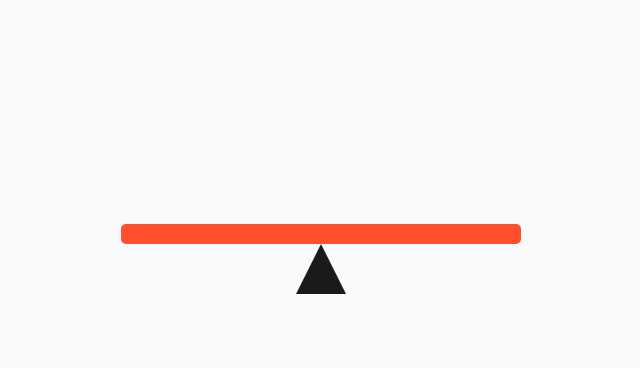
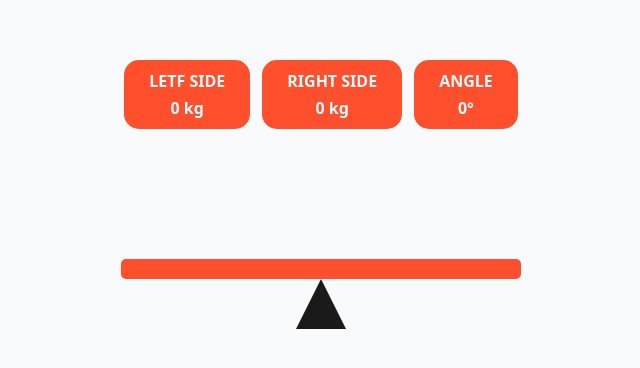
Before and after one commit to gmzseverr/seesaw-simulation, a plain HTML site: page index.html in a window 1280 px wide. Shown: the part 206-574 px from the top of the page, without its empty margins (319-959 px from the left). Drawn offline with Linux system fonts and the light colour scheme; a web font is replaced by a local one.

Commit message:
add panel for weight and angle

```diff
--- a/index.html
+++ b/index.html
@@ -4,9 +4,27 @@
     <meta charset="UTF-8">
     <meta name="viewport" content="width=device-width, initial-scale=1.0">
     <title>Seesaw Simulation</title>
+    <link rel="preconnect" href="https://fonts.googleapis.com">
+<link rel="preconnect" href="https://fonts.gstatic.com" crossorigin>
+<link href="https://fonts.googleapis.com/css2?family=Boldonse&family=Montserrat:ital,wght@0,100..900;1,100..900&display=swap" rel="stylesheet">
 </head>
 <body>
     <div class="container">
+      <div class="control-panel">
+        <div class="data-card">
+          <span class="label" id="left-side-weight">LETF SIDE</span>
+          <span class="value">0 kg</span>
+        </div>
+        <div class="data-card">
+          <span class="label" id="right-side-weight">RIGHT SIDE</span>
+          <span class="value">0 kg</span>
+        </div>
+        <div class="data-card">
+          <span class="label" id="angle-tilt">ANGLE</span>
+          <span class="value">0°</span>
+        </div>
+
+      </div>
         <div class="seesaw-area">
             <div id="seesaw-plank" class="seesaw-plank"></div>
             <div class="pivot"></div>
@@ -18,6 +36,7 @@
 <style>
     /*styles for seesaw*/
     body {
+      font-family:system-ui, -apple-system, BlinkMacSystemFont, 'Segoe UI', Roboto, Oxygen, Ubuntu, Cantarell, 'Open Sans', 'Helvetica Neue', sans-serif;
         display: flex;
         justify-content: center;
         align-items: center;
@@ -27,7 +46,39 @@
       }
       .container {
         text-align: center;
+        display: flex;
+        flex-direction: column;
+        justify-content: center;
+        align-items: center;
       }
+
+      .control-panel{
+        display: flex;
+        justify-content: center;
+        align-items: center;
+        gap: 12px;
+
+      }
+      .data-card{
+        background-color: #FF4F2D;
+        padding: 10px 25px;
+        display: flex;
+        flex-direction: column;
+        border-radius: 15px;
+        gap: 5px;
+      }
+      .data-card .label{
+        font-size: 1rem;
+        color: #F8FAFC;
+        font-weight: 600;
+      }
+      .data-card .value{
+        font-size: 1rem;
+        color: #F8FAFC;
+        font-weight: 700;
+      }
+
+
       .seesaw-area {
         position: relative;
         width: 500px;
@@ -86,6 +137,20 @@
         border-right-color: transparent;
 
       }
+      .weight-object span {
+        position: relative;
+        z-index: 1;
+        pointer-events: none;
+        font-size: 14px;
+        color: #F8FAFC;
+        font-weight: bold;
+
+      }
+
+
+
+
+
 
 
 
@@ -97,6 +162,9 @@
   //**DOM references for seesaw
   const seesawArea = document.querySelector('.seesaw-area');
   const seesawPlank= document.querySelector('.seesaw-plank');
+  const leftWeightDisplay=document.getElementById('left-side-weight');
+  const rightWeightDisplay=document.getElementById('right-side-weight');
+  const angleDisplay=document.getElementById('angle-tilt');
   const pivot = document.querySelector('.pivot');
 
   //constants
@@ -167,6 +235,10 @@
     element.style.borderBottomColor = color;
   }
 
+  const label = document.createElement('span');
+  label.textContent = obj.weight;
+  element.appendChild(label);
+
   element.style.left = `${(obj.x / 400) * 100}%`;
   seesawPlank.appendChild(element);
 
@@ -195,6 +267,11 @@
       const angle = Math.max(-MAX_ANGLE, Math.min(MAX_ANGLE, torqueDifference / 50))
       seesawPlank.style.transform = `rotate(${angle}deg)`;
 
+      //data
+      angleDisplay.innerText=angle;
+      leftWeightDisplay.innerText=leftWeight;
+      rightWeightDisplay.innerText=rightWeight;
+
 
     })
 
```
